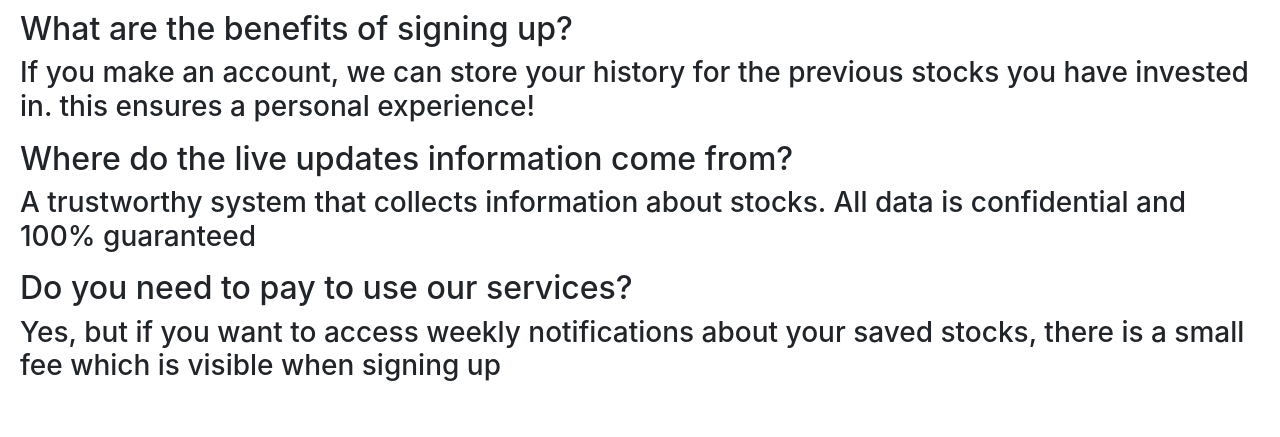
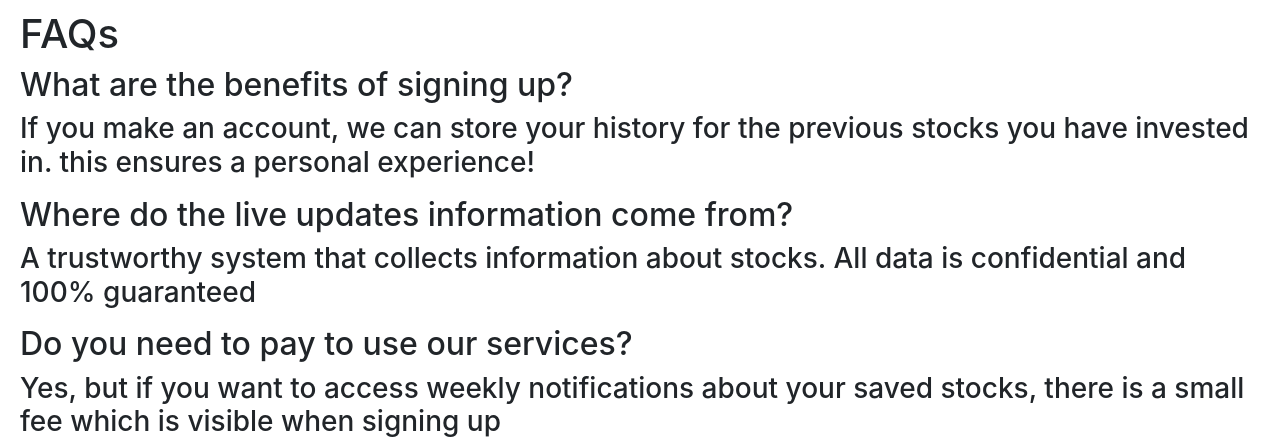
Before and after one commit to nennao/WorkExperience19, a Flask app: page /help in a window 1280 px wide. Shown: the part 66-503 px from the top of the page. Run offline with Flask 2, Linux system fonts and the light colour scheme; some libraries are stand-ins or nearby versions.

Commit message:
Update help.html

```diff
--- a/templates/help.html
+++ b/templates/help.html
@@ -7,6 +7,7 @@
     <title>Title</title>
 </head>
 <body>
+<h1>FAQs</h1>
   <h2>What are the benefits of signing up?</h2>
  <h3>If you make an account, we can store your history for the previous stocks you have invested in. this ensures a personal experience! </h3>
 <p></p>
```
